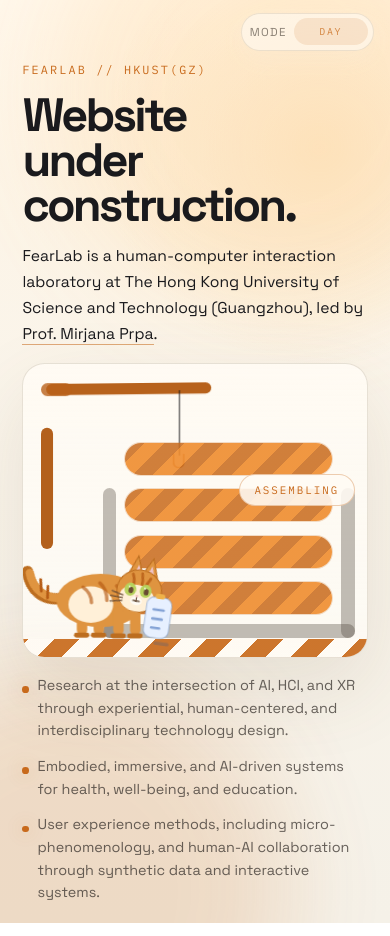
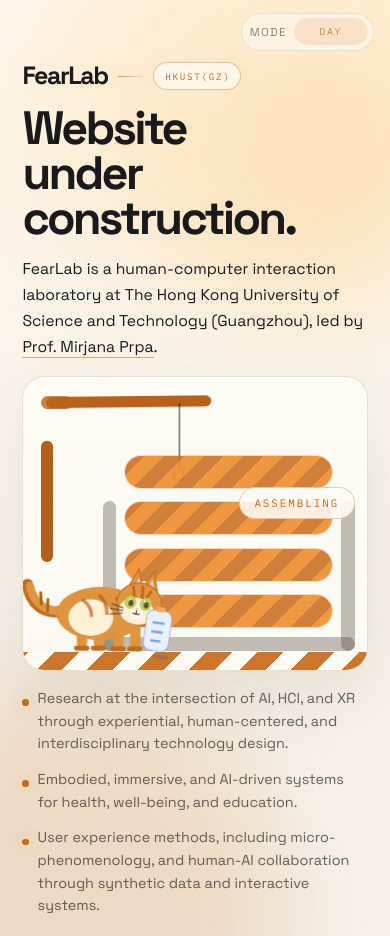
Before and after one commit to PrimoPan/FearLab, a React (Vite) app: page / in a window 390 px wide. Built offline with nearby package versions, Linux system fonts and the light colour scheme.

Commit message:
Make hero branding more prominent

```diff
--- a/src/App.tsx
+++ b/src/App.tsx
@@ -195,9 +195,11 @@
           animate="visible"
           variants={reveal}
         >
-          <motion.p className="eyebrow" variants={reveal}>
-            FearLab // HKUST(GZ)
-          </motion.p>
+          <motion.div className="eyebrow" variants={reveal}>
+            <span className="eyebrow__brand">FearLab</span>
+            <span className="eyebrow__divider" aria-hidden="true" />
+            <span className="eyebrow__meta">HKUST(GZ)</span>
+          </motion.div>
           <motion.h1 className="headline" variants={reveal}>
             Website under construction.
           </motion.h1>
--- a/src/styles.css
+++ b/src/styles.css
@@ -123,9 +123,9 @@
   padding: 1.2rem clamp(1rem, 4vw, 2.5rem) 0;
 }
 
-.eyebrow,
 .theme-toggle__chip,
-.status-pill {
+.status-pill,
+.eyebrow__meta {
   font-family: 'IBM Plex Mono', monospace;
   text-transform: uppercase;
   letter-spacing: 0.18em;
@@ -189,9 +189,44 @@
 }
 
 .eyebrow {
-  margin: 0 0 1rem;
+  display: flex;
+  align-items: center;
+  gap: 0.9rem;
+  flex-wrap: wrap;
+  margin: 0 0 1.2rem;
+}
+
+.eyebrow__brand {
+  display: inline-block;
+  font-size: clamp(1.35rem, 3vw, 2.25rem);
+  font-weight: 700;
+  letter-spacing: -0.06em;
+  line-height: 0.96;
+  color: var(--text);
+  text-shadow: 0 0 28px color-mix(in srgb, var(--glow) 48%, transparent);
+}
+
+.eyebrow__divider {
+  width: clamp(2rem, 7vw, 4.6rem);
+  height: 1px;
+  border-radius: 999px;
+  background:
+    linear-gradient(90deg, color-mix(in srgb, var(--accent) 72%, transparent), color-mix(in srgb, var(--accent) 12%, transparent));
+  box-shadow: 0 0 20px color-mix(in srgb, var(--accent) 34%, transparent);
+}
+
+.eyebrow__meta {
+  display: inline-flex;
+  align-items: center;
+  min-height: 2rem;
+  padding: 0.35rem 0.78rem 0.32rem 0.9rem;
+  border: 1px solid color-mix(in srgb, var(--accent) 38%, transparent);
+  border-radius: 999px;
+  background: color-mix(in srgb, var(--panel-strong) 76%, transparent);
   color: var(--accent);
-  font-size: 0.74rem;
+  font-size: 0.68rem;
+  line-height: 1;
+  box-shadow: 0 10px 26px color-mix(in srgb, var(--bg) 20%, transparent);
 }
 
 .headline {
@@ -582,6 +617,25 @@
     padding-inline: 0.5rem 0.34rem;
   }
 
+  .eyebrow {
+    gap: 0.62rem;
+    margin-bottom: 1rem;
+  }
+
+  .eyebrow__brand {
+    font-size: clamp(1.16rem, 7vw, 1.56rem);
+  }
+
+  .eyebrow__divider {
+    width: 1.6rem;
+  }
+
+  .eyebrow__meta {
+    min-height: 1.75rem;
+    padding: 0.28rem 0.58rem 0.24rem 0.7rem;
+    font-size: 0.58rem;
+  }
+
   .headline {
     max-width: 6ch;
     font-size: clamp(2.4rem, 12vw, 3.7rem);
```
